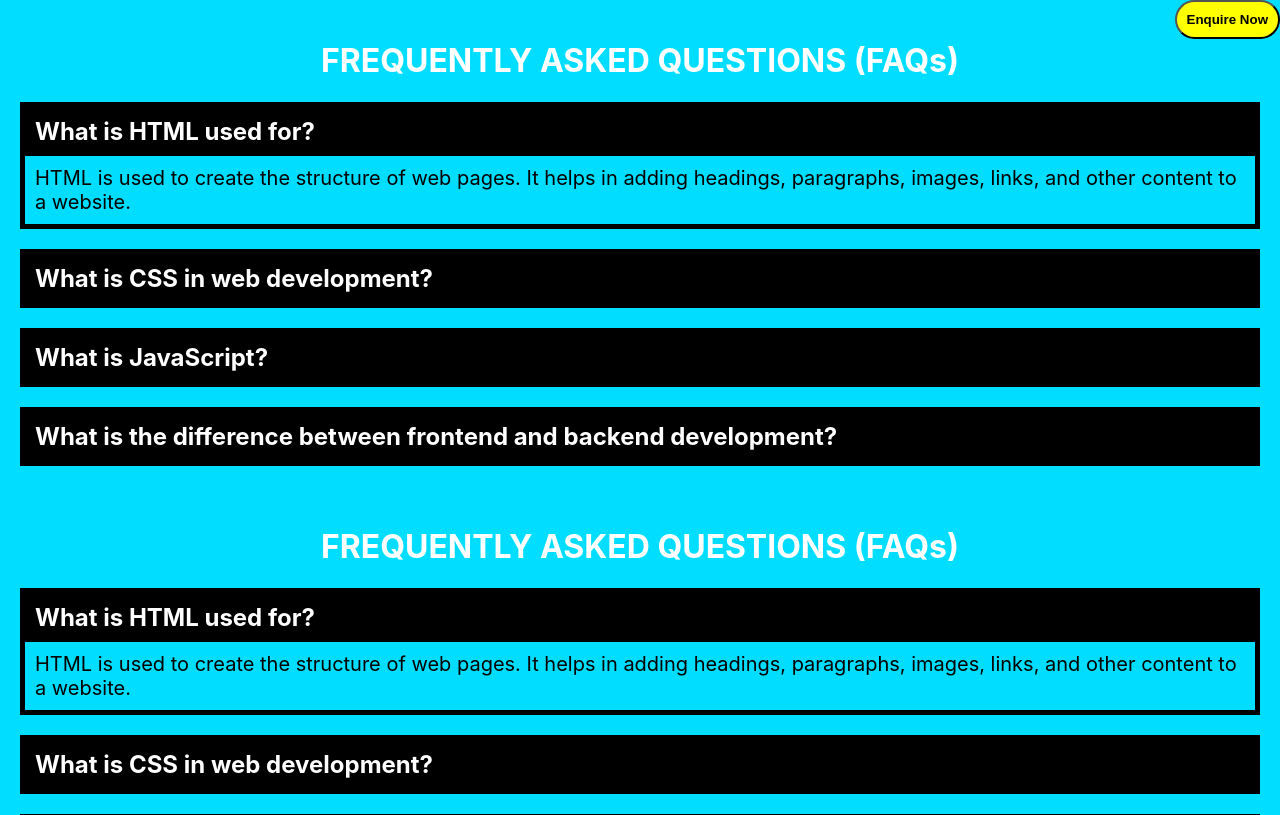
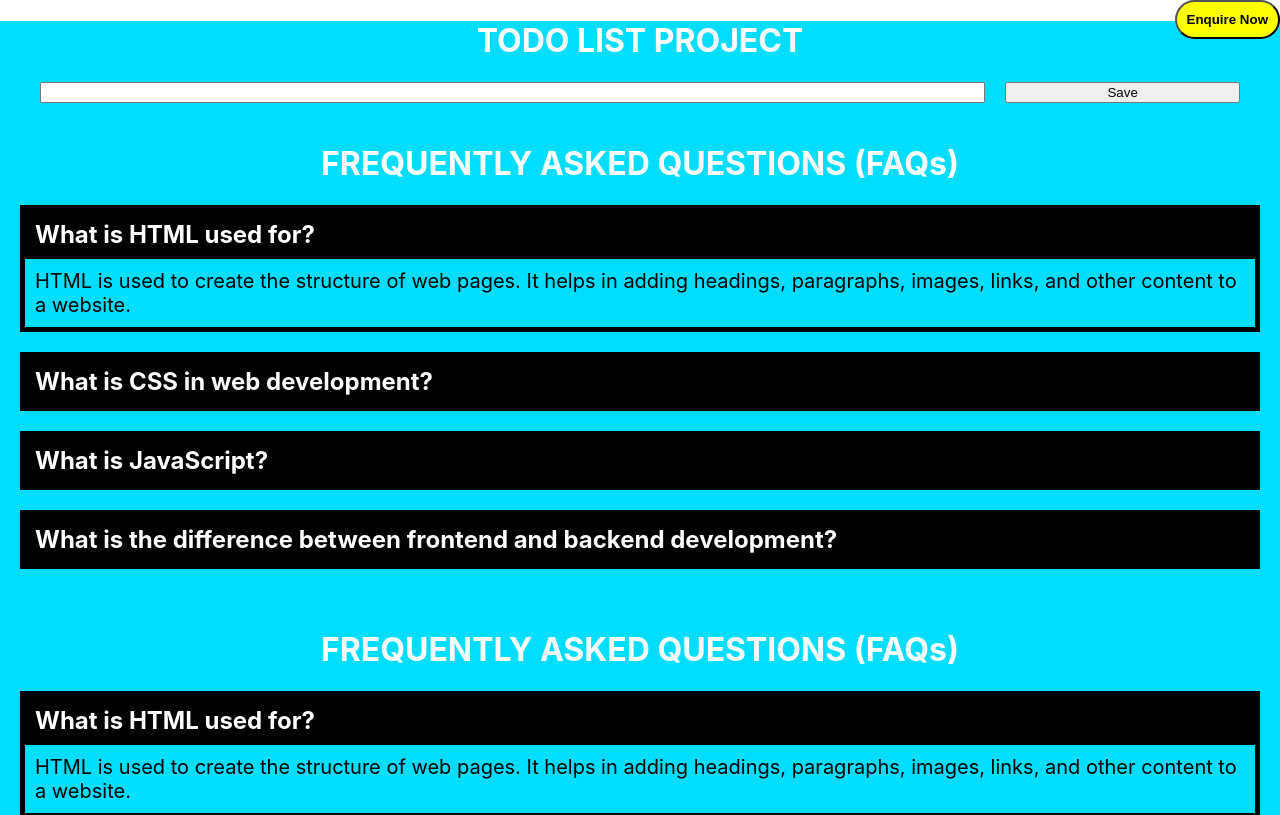
Before and after one commit to atrubaabid/React-app-Practice, a React (Create React App) app: page / in a window 1280 px wide. Shown: the top 815 px of the page. Built offline with nearby package versions, Linux system fonts and the light colour scheme.

Commit message:
practice all methods

```diff
--- a/src/App.css
+++ b/src/App.css
@@ -170,3 +170,51 @@
   padding: 10px !important;
 
 }
+
+form{
+  display: flex;
+  margin-inline: 40px;
+  gap: 20px;
+}
+
+form input{
+  height: 40%;
+  flex-basis: 80%;
+}
+
+form button{
+  flex-basis: 20%;
+}
+
+.outerDiv ul{
+list-style: none;
+margin: 0;
+padding: 0;
+}
+
+.outerDiv ul li{
+text-align: left;
+background-color: black;
+color: white;
+padding: 10px;
+margin: 30px 50px;
+position: relative;
+
+}
+
+.outerDiv ul li span{
+  position: absolute;
+  right: 15px;
+
+  cursor: pointer;
+  background-color: gray;
+  padding-inline: 8px;
+  border-radius: 20px;
+
+}
+
+.completetodo{
+  text-decoration: line-through !important;
+  color: red !important;
+  background-color: yellow !important;
+}
--- a/src/App.js
+++ b/src/App.js
@@ -7,7 +7,6 @@ import { useState } from 'react';
 import btnmodule from './button.module.css'
 import { questions } from './Data/faqQuestion';
 import Faqs from './Faqs';
-import 'react-notifications/lib/notifications.css';
 
 
 
@@ -64,10 +63,57 @@ function App() {
   // }
 
 
+
+
+  let [todolist, setTodolist] = useState([])
+
+
+  let saveTodoList = (event) => {
+    let toname = event.target.toname.value;
+
+    if (!todolist.includes(toname)) {
+      let finalTodoList = [...todolist, toname]
+      setTodolist(finalTodoList)
+
+    } else {
+      alert("This name already exists.....")
+    }
+
+    event.preventDefault();
+
+  }
+  let list = todolist.map((value, i) => {
+    return (
+      <TodoListItems value={value} key={i} indexNumber={i}
+        todolist={todolist} setTodolist={setTodolist}></TodoListItems>
+
+    )
+  })
+
+
   return (
 
     // we write html, css, js all here
     <div className='main'>
+
+
+      {/*TODO LIST PROJECT */}
+
+      <div>
+        <h1>TODO LIST PROJECT</h1>
+        <form onSubmit={saveTodoList}>
+          <input type='text' name='toname'></input> <button>Save</button>
+        </form>
+
+        <div className='outerDiv'>
+          <ul>
+            {list}
+          </ul>
+        </div>
+
+
+
+      </div>
 
 
 
@@ -76,33 +122,7 @@ function App() {
 
 
 
-
-
-
-
-
-
-
-
-
-
-
-
-
-
-
-
-
-
-
-
-
-
-
-
-
-
-
+      {/*TODO LIST PROJECT END */}
 
 
 
@@ -118,7 +138,7 @@ function App() {
 
 
 
-    {/* <button onClick={showNotification}>Save</button> */}
+      {/* <button onClick={showNotification}>Save</button> */}
 
 
 
@@ -128,7 +148,7 @@ function App() {
 
 
 
-<br></br>
+      <br></br>
 
 
 
@@ -153,13 +173,13 @@ function App() {
 
           {questions.map((faqitems, i) => {
 
-          return(
+            return (
               <div className='faqitems' key={i}>
-              <h2 onClick={()=>setshowAns(faqitems.id)}>{faqitems.Question}</h2>
+                <h2 onClick={() => setshowAns(faqitems.id)}>{faqitems.Question}</h2>
 
-              <p className={showAns == faqitems.id ? 'activeAns': ''}>{faqitems.Answer}</p>
-            </div>
-          )
+                <p className={showAns == faqitems.id ? 'activeAns' : ''}>{faqitems.Answer}</p>
+              </div>
+            )
 
           })}
 
@@ -326,3 +346,20 @@ function Productitems({ pitems }) {
     </div>
   )
 }
+
+
+function TodoListItems({ value, setTodolist, indexNumber, todolist }) {
+
+  let deleteRow = () => {
+    let finalData = todolist.filter((v, i) => i != indexNumber)
+    setTodolist(finalData);
+  }
+
+
+  let [status, setstatus] = useState(false)
+
+  return (
+    <li className={status? 'completetodo' : ''} onClick={()=>setstatus(!status)}>{indexNumber + 1} {value} <span onClick={deleteRow}>&times;</span></li>
+
+  )
+}
```
